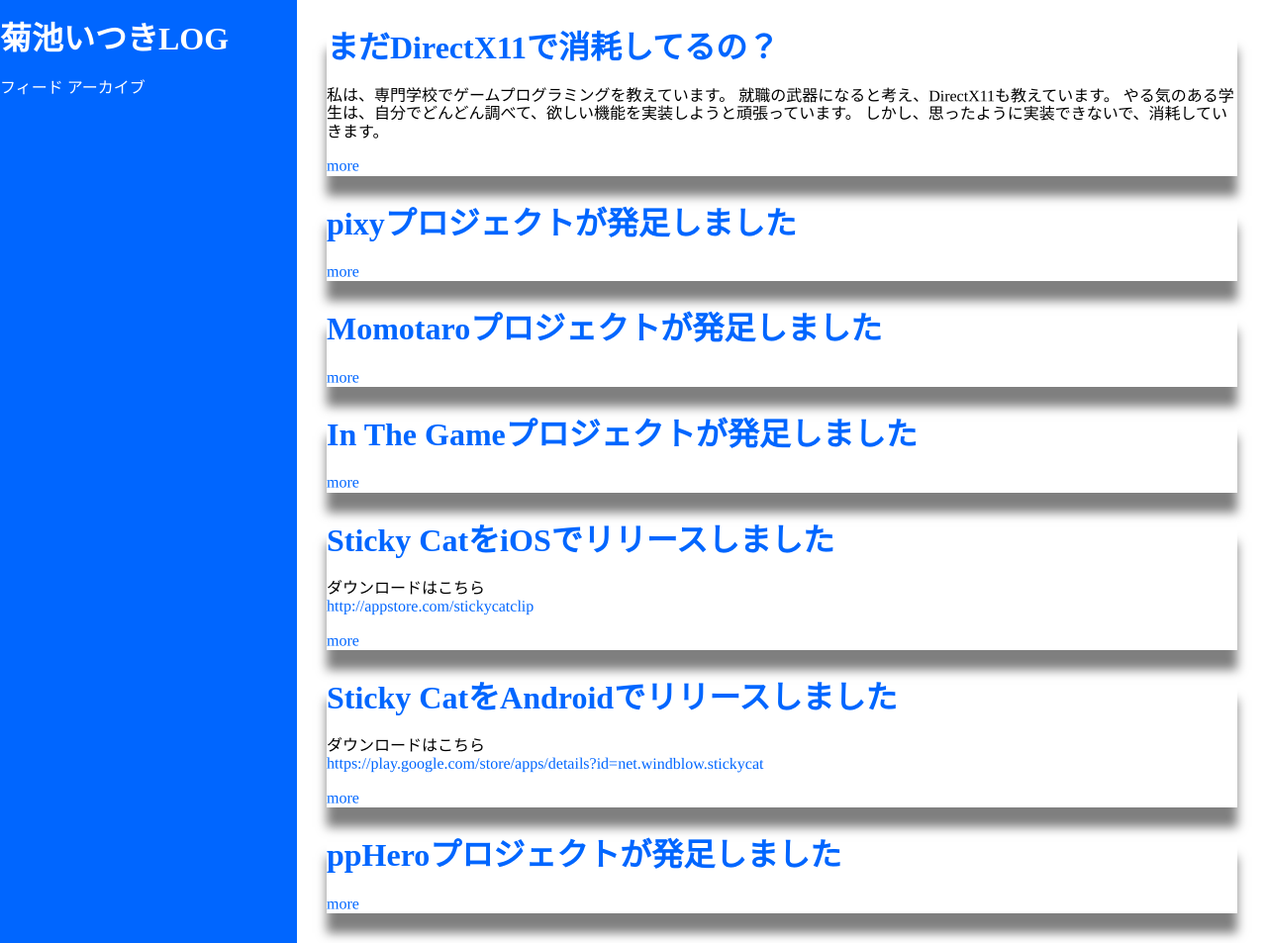
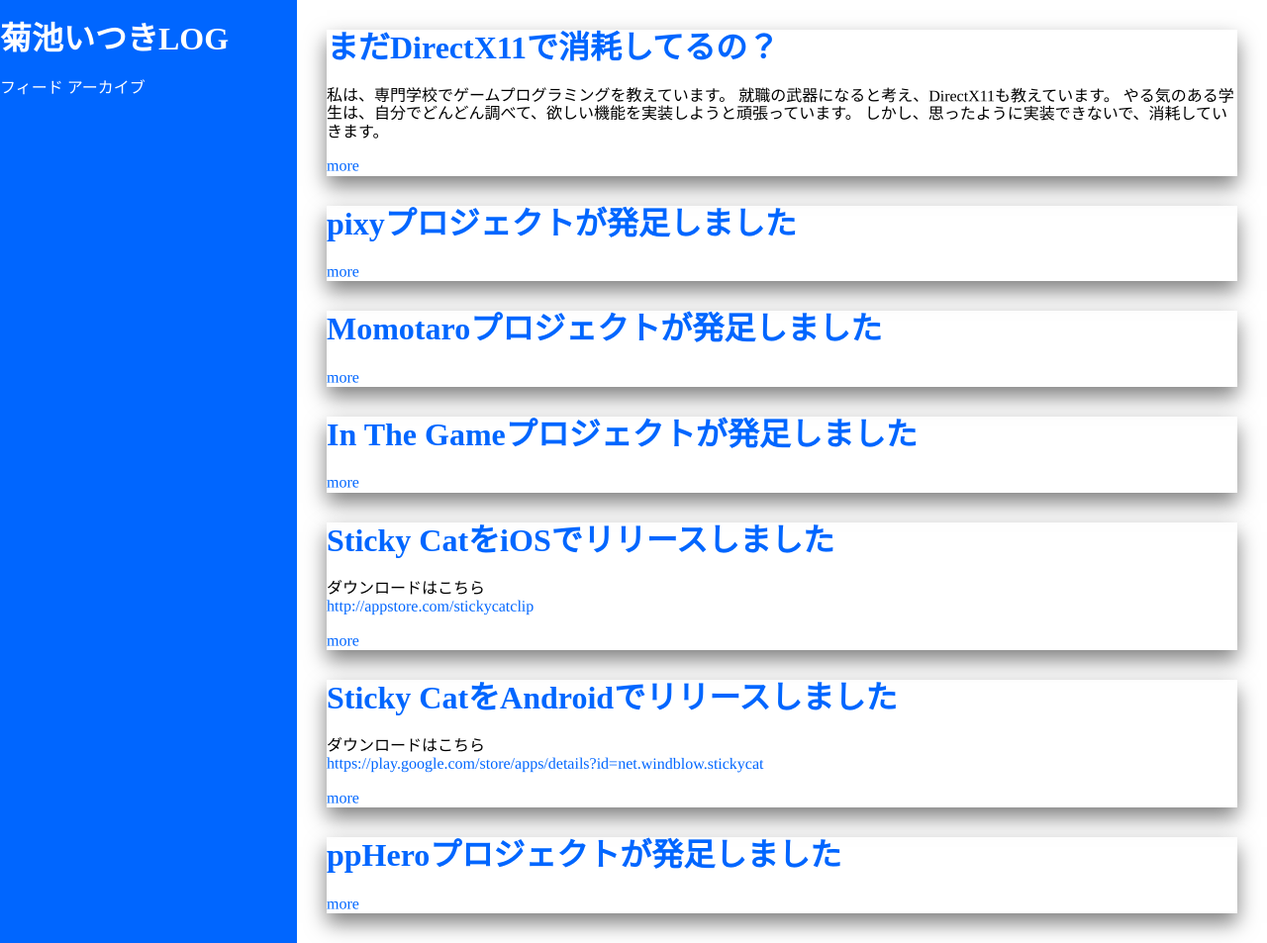
Before and after one commit to itukikikuti/windblow.net, a Jekyll site: the page built from index.html, in a window 1280 px wide and 953 px high. Shown: the whole window at 99% size. Built offline with Jekyll 4.4.1, drawn with Linux system fonts in a browser that asks for light colours; some web fonts are replaced.

Commit message:
Update style.scss

```diff
--- a/css/style.scss
+++ b/css/style.scss
@@ -28,5 +28,5 @@ main {
 }
 section, article {
     margin: 30px;
-    box-shadow: 0px 20px 10px rgba(0, 0, 0, 0.5);
+    box-shadow: 0px 10px 20px rgba(0, 0, 0, 0.5);
 }
```
